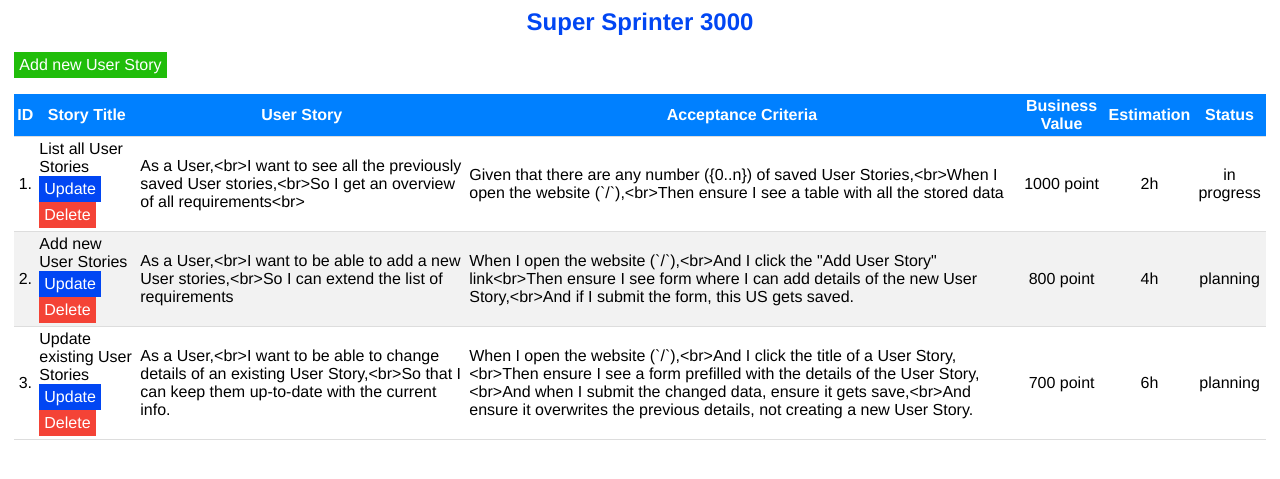
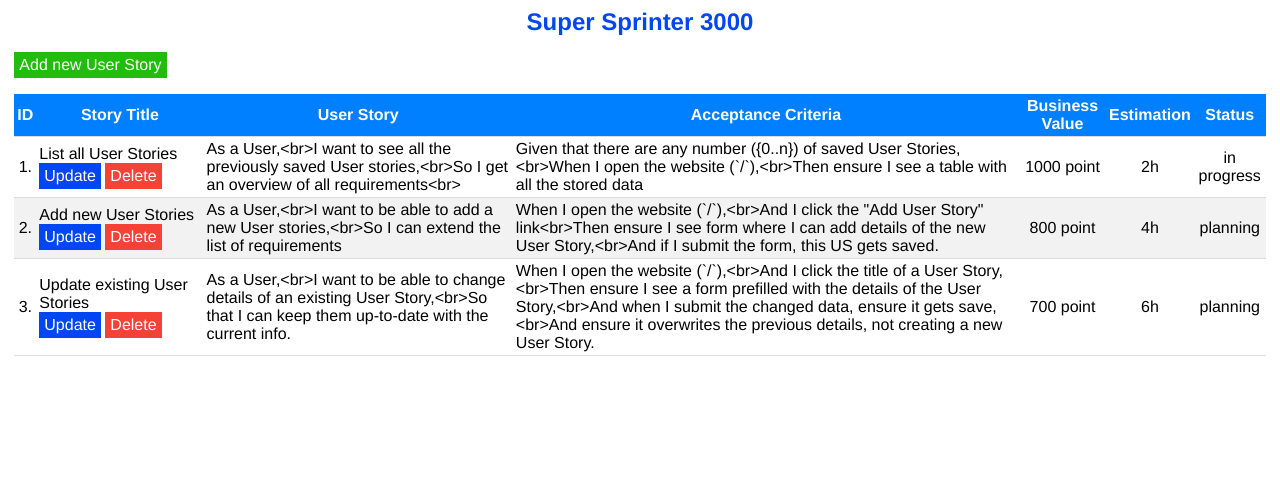
Before and after one commit to brzozasr/super_sprinter_3000, a Flask app: page / in a window 1280 px wide. Shown: the top 479 px of the page. Run offline with Flask 2, Linux system fonts and the light colour scheme.

Commit message:
Update index.html

```diff
--- a/templates/index.html
+++ b/templates/index.html
@@ -22,7 +22,7 @@
             {% for story in user_stories %}
                 <tr>
                     <td>{{ story['id'] }}.</td>
-                    <td class="txt_left">{{ story['title'] }}<br>
+                    <td class="txt_left" style="min-width: 150px">{{ story['title'] }}<br>
                         <a class="btn_blue" href="/story/{{ story['id'] }}">Update</a>
                         <a class="btn_red" href="/delete/{{ story['id'] }}"
                            onclick="return confirm('Do you want to delete User Story with ID: {{ story['id'] }}?');">Delete</a>
```
